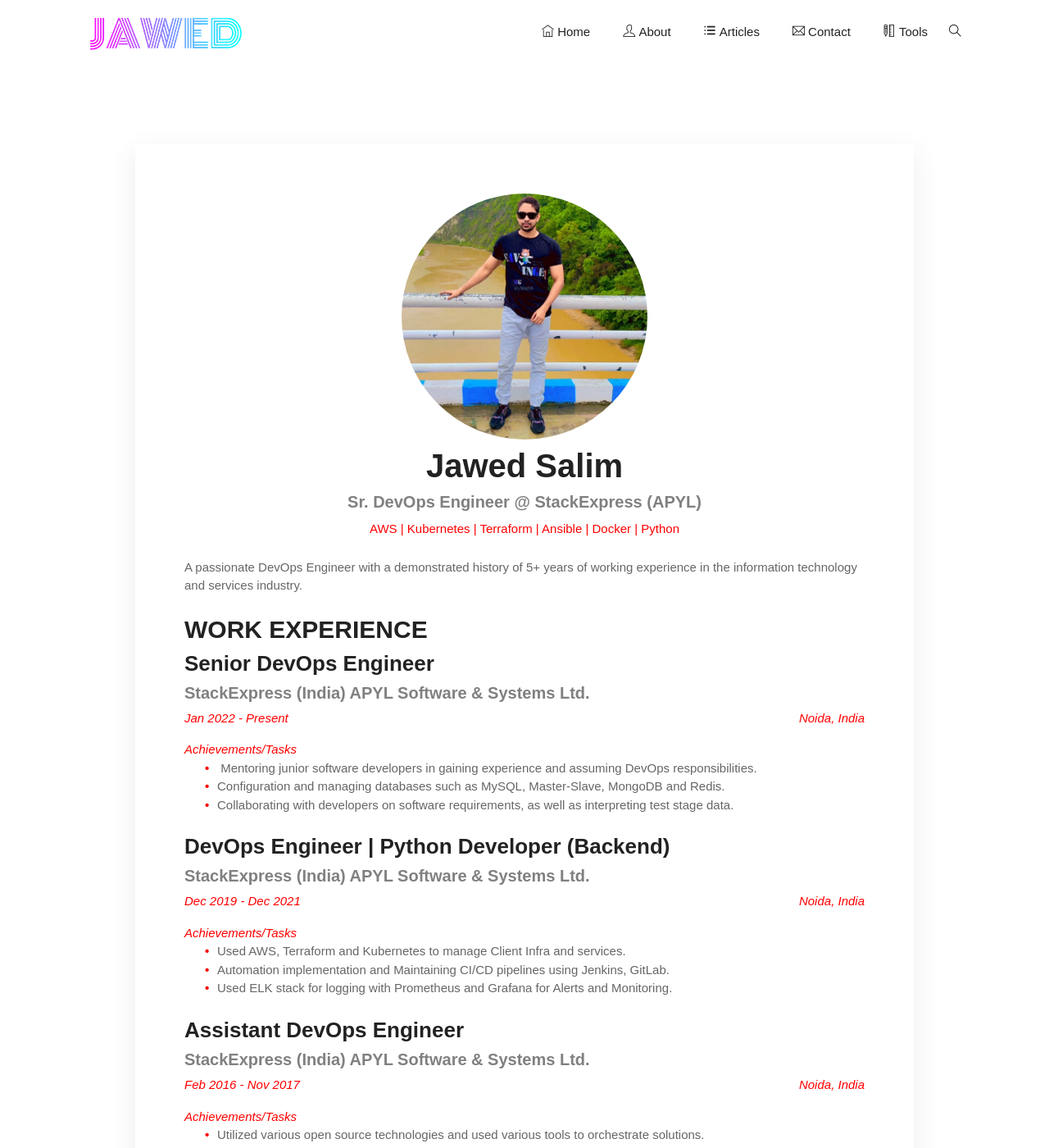
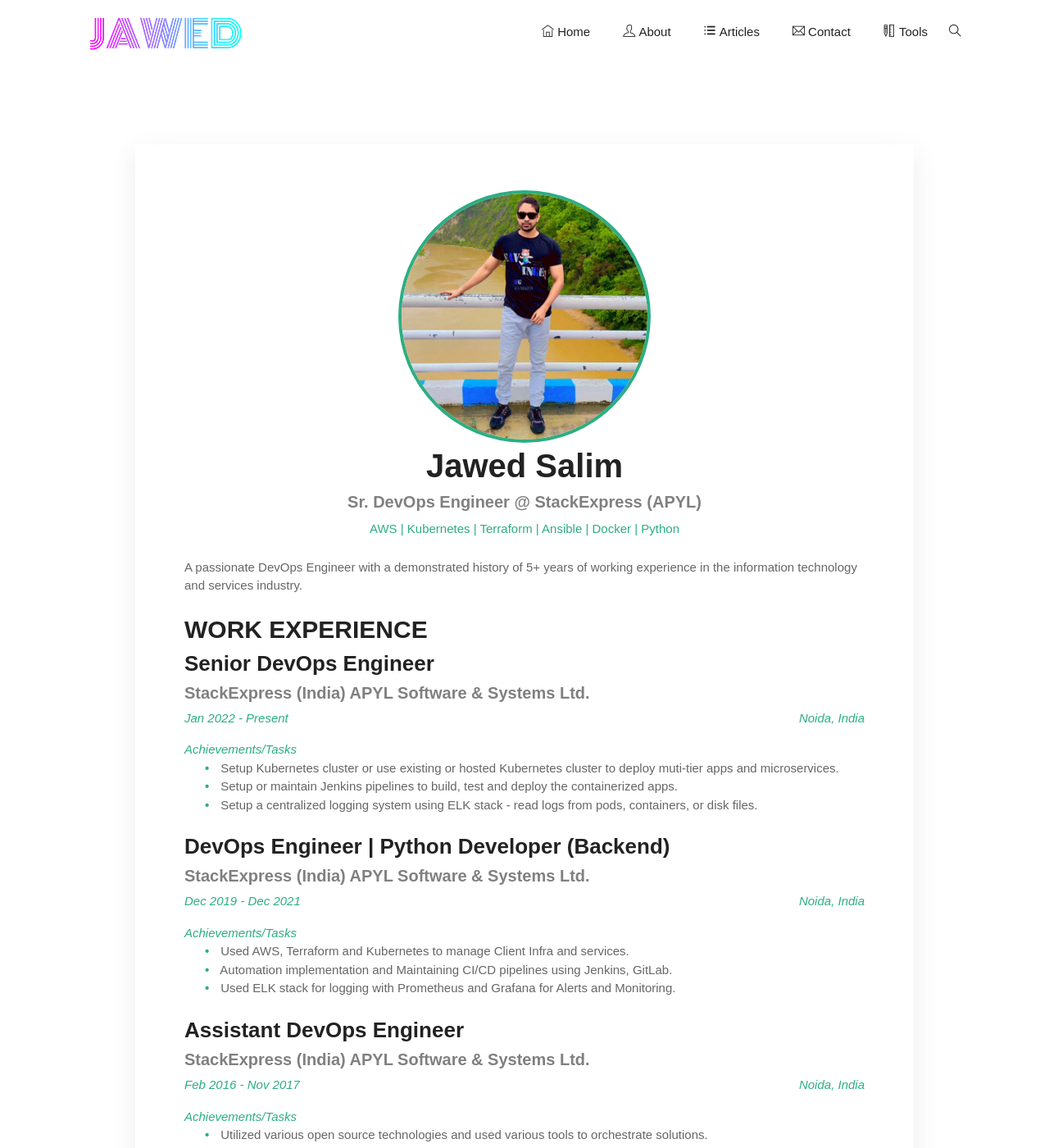
Before and after one commit to heyjawed/heyjawed.github.io, a Jekyll site: the page built from _pages/about.html, in a window 1280 px wide and 1400 px high. Shown: the whole window at 82% size. Built offline with Jekyll 4.4.1, drawn with Linux system fonts in a browser that asks for light colours; some web fonts are replaced; some of the changed text lies outside the part shown.

Commit message:
Update the About page

```diff
--- a/_data/parameters.yml
+++ b/_data/parameters.yml
@@ -59,9 +59,9 @@
     icon : "ti-github" # themify icon pack https://themify.me/themify-icons
     link : "https://github.com/heyjawed"
 
-  - name : "skype"
-    icon : "ti-skype" # themify icon pack https://themify.me/themify-icons
-    link : "https://join.skype.com/invite/UiQ03EiXED9p"
+  - name : "gmail"
+    icon : "ti-google" # themify icon pack https://themify.me/themify-icons
+    link : "mailto:jawed.eternal@gmail.com"
 
   - name : "twitter"
     icon : "ti-twitter-alt" # themify icon pack https://themify.me/themify-icons
--- a/_pages/about.html
+++ b/_pages/about.html
@@ -8,7 +8,7 @@
 
     ul.mylist li::before {
         content: "\2022";
-        color: red;
+        color: #2cae83;
         font-weight: bold;
         display: inline-block;
         width: 1em;
@@ -20,13 +20,13 @@
   <div class="container">
     <div class="row">
       <div class="col-lg-10 mx-auto text-center block shadow">
-        <img src="/assets/images/author/jawed-salim.jpeg" class="img-fluid d-block mx-auto rounded-circle mb-2 author-thumb">
+        <img src="/assets/images/author/jawed-salim.jpeg" class="img-fluid d-block mx-auto rounded-circle mb-2 author-thumb" style="box-shadow: 0 0 0 4px #2cae83;">
 
         <h2>Jawed Salim</h2>
 
         <div class="content">
          <h5 style="color: grey">Sr. DevOps Engineer @ StackExpress (APYL) </h5>
-         <span style="color: red">AWS | Kubernetes | Terraform | Ansible | Docker | Python </span><br>
+         <span style="color: #2cae83">AWS | Kubernetes | Terraform | Ansible | Docker | Python </span><br>
         </div>
 
         <div class="text-left mt-4">
@@ -42,7 +42,7 @@
                 <h4>Senior DevOps Engineer</h4>
                 <h5 style="color: grey">StackExpress (India) APYL Software & Systems Ltd.</h5>
 
-                <div class="row mb-3" style="color: red; font-style: italic;">
+                <div class="row mb-3" style="color: #2cae83; font-style: italic;">
                     <div class="col-6 text-left">
                         Jan 2022 - Present
                     </div>
@@ -51,22 +51,18 @@
                     </div>
                 </div>
 
-                <span style="color: red; font-style: italic;">Achievements/Tasks</span>
+                <span style="color: #2cae83; font-style: italic;">Achievements/Tasks</span>
                 <ul class="mylist mb-4">
-                    <li> Mentoring junior software developers in gaining
-                    experience and assuming DevOps responsibilities. </li>
-
-                    <li>Configuration and managing databases such as MySQL,
-                    Master-Slave, MongoDB and Redis.</li>
-
-                    <li>Collaborating with developers on software requirements, as well as interpreting test stage data.</li>
+                    <li> Setup Kubernetes cluster or use existing or hosted Kubernetes cluster to deploy muti-tier apps and microservices. </li>
+                    <li> Setup or maintain Jenkins pipelines to build, test and deploy the containerized apps. </li>
+                    <li> Setup a centralized logging system using ELK stack - read logs from pods, containers, or disk files. </li>
                 </ul>
 
                 <!-- DevOps Engineer -->
                 <h4>DevOps Engineer | Python Developer (Backend)</h4>
                 <h5 style="color: grey">StackExpress (India) APYL Software & Systems Ltd.</h5>
 
-                <div class="row mb-3" style="color: red; font-style: italic;">
+                <div class="row mb-3" style="color: #2cae83; font-style: italic;">
                     <div class="col-6 text-left">
                         Dec 2019 - Dec 2021
                     </div>
@@ -75,18 +71,18 @@
                     </div>
                 </div>
 
-                <span style="color: red; font-style: italic;">Achievements/Tasks</span>
+                <span style="color: #2cae83; font-style: italic;">Achievements/Tasks</span>
                 <ul class="mylist mb-4">
-                    <li>Used AWS, Terraform and Kubernetes to manage Client Infra and services.</li>
-                    <li>Automation implementation and Maintaining CI/CD pipelines using Jenkins, GitLab.</li>
-                    <li>Used ELK stack for logging with Prometheus and Grafana for Alerts and Monitoring.</li>
+                    <li> Used AWS, Terraform and Kubernetes to manage Client Infra and services. </li>
+                    <li> Automation implementation and Maintaining CI/CD pipelines using Jenkins, GitLab. </li>
+                    <li> Used ELK stack for logging with Prometheus and Grafana for Alerts and Monitoring. </li>
                 </ul>
 
                 <!-- Assistant DevOps Engineer -->
                 <h4>Assistant DevOps Engineer</h4>
                 <h5 style="color: grey">StackExpress (India) APYL Software & Systems Ltd.</h5>
 
-                <div class="row mb-3" style="color: red; font-style: italic;">
+                <div class="row mb-3" style="color: #2cae83; font-style: italic;">
                     <div class="col-6 text-left">
                         Feb 2016 - Nov 2017
                     </div>
@@ -95,18 +91,18 @@
                     </div>
                 </div>
 
-                <span style="color: red; font-style: italic;">Achievements/Tasks</span>
+                <span style="color: #2cae83; font-style: italic;">Achievements/Tasks</span>
                 <ul class="mylist mb-4">
-                    <li>Utilized various open source technologies and used various tools to orchestrate solutions. </li>
-                    <li>Write Ansible Roles/Playbooks for provisioning and deployments. </li>
-                    <li>Build REST APIs using Python and Flask for internal projects. </li>
+                    <li> Utilized various open source technologies and used various tools to orchestrate solutions. </li>
+                    <li> Write Ansible Roles/Playbooks for provisioning and deployments. </li>
+                    <li> Build REST APIs using Python and Flask for internal projects. </li>
                 </ul>
 
                 <!-- Trainee DevOps Engineer -->
                 <h4>Trainee DevOps Engineer</h4>
                 <h5 style="color: grey">StackExpress (India) APYL Software & Systems Ltd.</h5>
 
-                <div class="row mb-3" style="color: red; font-style: italic;">
+                <div class="row mb-3" style="color: #2cae83; font-style: italic;">
                     <div class="col-6 text-left">
                         Apr 2015 - Feb 2016
                     </div>
@@ -115,11 +111,11 @@
                     </div>
                 </div>
 
-                <span style="color: red; font-style: italic;">Achievements/Tasks</span>
+                <span style="color: #2cae83; font-style: italic;">Achievements/Tasks</span>
                 <ul class="mylist mb-4">
-                    <li>Have got hands-on experience in Linux basics, Bash/Shell/Python scripting and DevOps methodology. </li>
-                    <li>Used DevOps tools or applications such as Jenkins, Git, Vagrant, Docker, Ansible etc.  </li>
-                    <li>Created CI/CD Pipelines using Jenkins and containerized code on dev & stage using Docker. </li>
+                    <li> Have got hands-on experience in Linux basics, Bash/Shell/Python scripting and DevOps methodology. </li>
+                    <li> Used DevOps tools or applications such as Jenkins, Git, Vagrant, Docker, Ansible etc. </li>
+                    <li> Created some CI/CD Pipelines using Jenkins and containerized code on dev & stage using Docker. </li>
                 </ul>
             </div>
 
@@ -129,7 +125,7 @@
                 <!-- B.Tech -->
                 <h4>Bachelor’s Degree ( Computer Science ) </h4>
                 <h5 style="color: grey"> College of Engineering & Technology (AKTU)</h5>
-                <span style="color: red">Jul 2010 - Jun 2014</span>
+                <span style="color: #2cae83">Jul 2010 - Jun 2014</span>
                 <div class="mb-4">
                     <i>First Division with Honours (77.8 %)</i>
                 </div>
@@ -137,7 +133,7 @@
                 <!-- Schooling -->
                 <h4>High School & Intermediate</h4>
                 <h5 style="color: grey"> Jawahar Navodaya Vidyalaya (JNV)</h5>
-                <span style="color: red">Jul 2005 - Jun 2009</span>
+                <span style="color: #2cae83">Jul 2005 - Jun 2009</span>
                 <div class="mb-4">
                     <i>First Division with Honours (81.0 %)</i>
                 </div>
@@ -146,7 +142,7 @@
 
         </div>
 
-        <a href="https://drive.google.com/file/d/1pRoLWlmqgCTphY1HhsEEvTBzv4ylYJD3/view?usp=sharing" class="btn btn-primary" target="_blank" rel="noopener noreferrer">Download CV</a>
+        <a href="https://drive.google.com/file/d/1wrjI8vuIRH0C24s-P3iLQQ1RnW04B2k5/view?usp=sharing" class="btn btn-primary" target="_blank" rel="noopener noreferrer">Download CV</a>
       </div>
     </div>
   </div>
```
